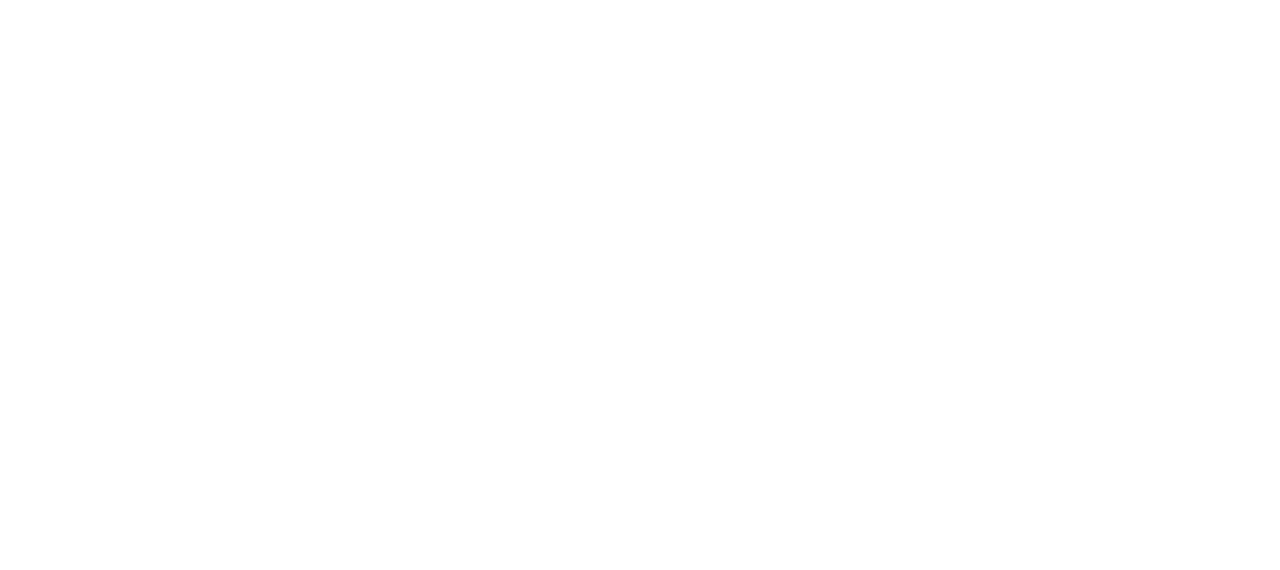
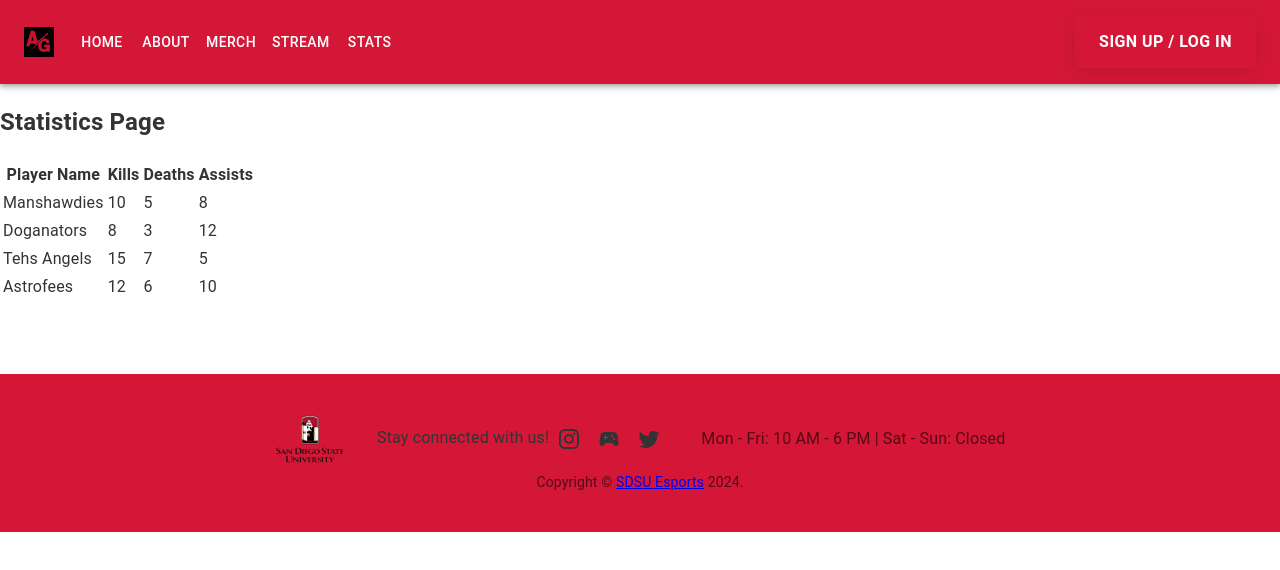
Before and after one commit to pablo1479/NEWSDSUESPORTS, a React (Create React App) app in the folder my-app/: page /stats in a window 1280 px wide. Before the commit this address had no page. Shown: the top 570 px of the page. Built offline with nearby package versions, Linux system fonts and the light colour scheme.

Commit message:
StatsPage

```diff
--- a/my-app/src/App.js
+++ b/my-app/src/App.js
@@ -12,7 +12,7 @@
 import StreamPage from './components/pages/stream';
 import MerchPage from './components/pages/merch';
 import Checkout from './components/pages/checkout_page';
-// import StatsPage from './components/pages/stats';
+import StatsPage from './components/pages/StatsPage';
 
 
 // Define the main theme using Material-UI's createTheme
@@ -42,7 +42,7 @@
           <Route path="/merch" element={<Layout><MerchPage /></Layout>} />
           <Route path="/stream" element={<Layout><StreamPage /></Layout>} />
           <Route path="/checkout" element={<Layout><Checkout/></Layout>} />
-          {/* <Route path="/stats" element={<Layout><StatsPage /></Layout>} /> */}
+          <Route path="/stats" element={<Layout><StatsPage /></Layout>} />
         </Routes>
       </div>
     </Router>
--- /dev/null
+++ b/my-app/src/components/pages/StatsPage.js
@@ -0,0 +1,40 @@
+// Stats.js
+
+import React from 'react';
+
+const playerStats = [
+  { playerName: 'Manshawdies', kills: 10, deaths: 5, assists: 8 },
+  { playerName: 'Doganators', kills: 8, deaths: 3, assists: 12 },
+  { playerName: 'Tehs Angels', kills: 15, deaths: 7, assists: 5 },
+  { playerName: 'Astrofees', kills: 12, deaths: 6, assists: 10 },
+];
+
+const StatsPage = () => {
+  return (
+    <div>
+      <h2>Statistics Page</h2>
+      <table>
+        <thead>
+          <tr>
+            <th>Player Name</th>
+            <th>Kills</th>
+            <th>Deaths</th>
+            <th>Assists</th>
+          </tr>
+        </thead>
+        <tbody>
+          {playerStats.map((player, index) => (
+            <tr key={index}>
+              <td>{player.playerName}</td>
+              <td>{player.kills}</td>
+              <td>{player.deaths}</td>
+              <td>{player.assists}</td>
+            </tr>
+          ))}
+        </tbody>
+      </table>
+    </div>
+  );
+};
+
+export default StatsPage;
```
Also changed, not shown: my-app/src/components/pages/stats.js (deleted, +0 -87 lines).
